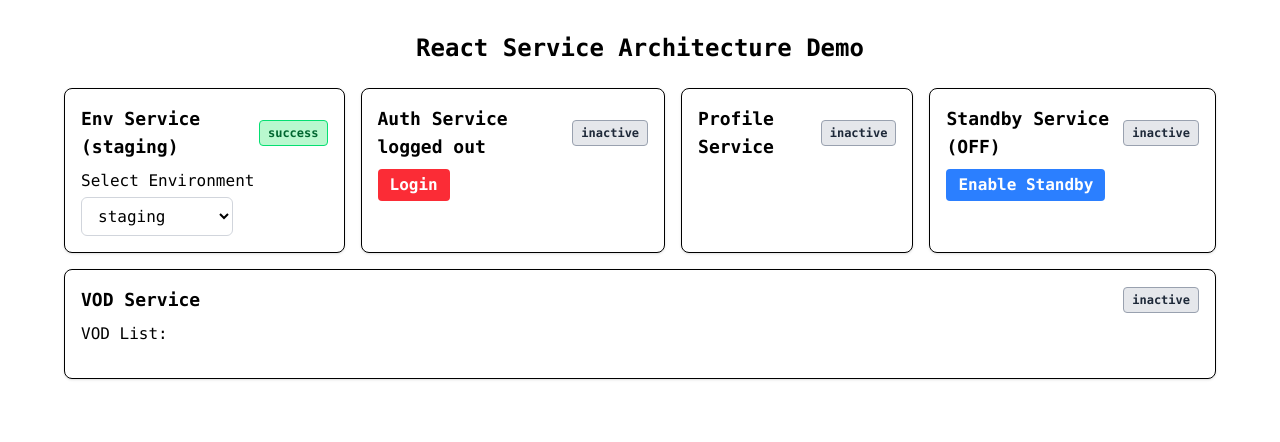
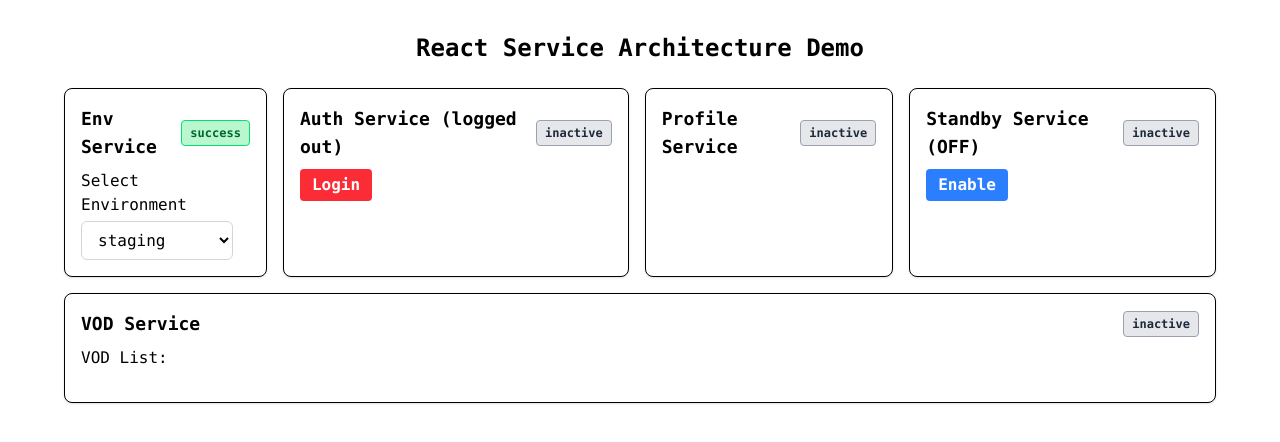
Before and after one commit to savanesoff/react-service-arch, a React (Vite) app: page / in a window 1280 px wide. Shown: the top 442 px of the page. Built offline with nearby package versions, Linux system fonts and the light colour scheme.

Commit message:
Layout changes

```diff
--- a/src/components/AuthService/AuthService.tsx
+++ b/src/components/AuthService/AuthService.tsx
@@ -8,9 +8,9 @@ export const AuthService: React.FC = () => {
 
   return (
     <ServiceCard
-      title={`Auth Service ${
+      title={`Auth Service (${
         data?.user ? `logged in as: ${data.user.name}` : "logged out"
-      }`}
+      })`}
       status={!login.data ? login : logout}
     >
       <Button
--- a/src/components/EnvService/EnvService.tsx
+++ b/src/components/EnvService/EnvService.tsx
@@ -7,10 +7,7 @@ export const EnvService: React.FC = () => {
   const { data, setEnv, ...queryStatus } = useEnv();
 
   return (
-    <ServiceCard
-      title={`Env Service${data?.env ? ` (${data.env})` : ""}`}
-      status={queryStatus}
-    >
+    <ServiceCard title={`Env Service`} status={queryStatus}>
       <Select
         title="Select Environment"
         onChange={setEnv}
--- a/src/components/StandbyService/StandbyService.tsx
+++ b/src/components/StandbyService/StandbyService.tsx
@@ -17,7 +17,7 @@ export const StandbyService: React.FC = () => {
       }
     >
       <Button onClick={() => set(!isStandby)}>
-        {isStandby ? "Disable Standby" : "Enable Standby"}
+        {isStandby ? "Disable" : "Enable"}
       </Button>
     </ServiceCard>
   );
```
